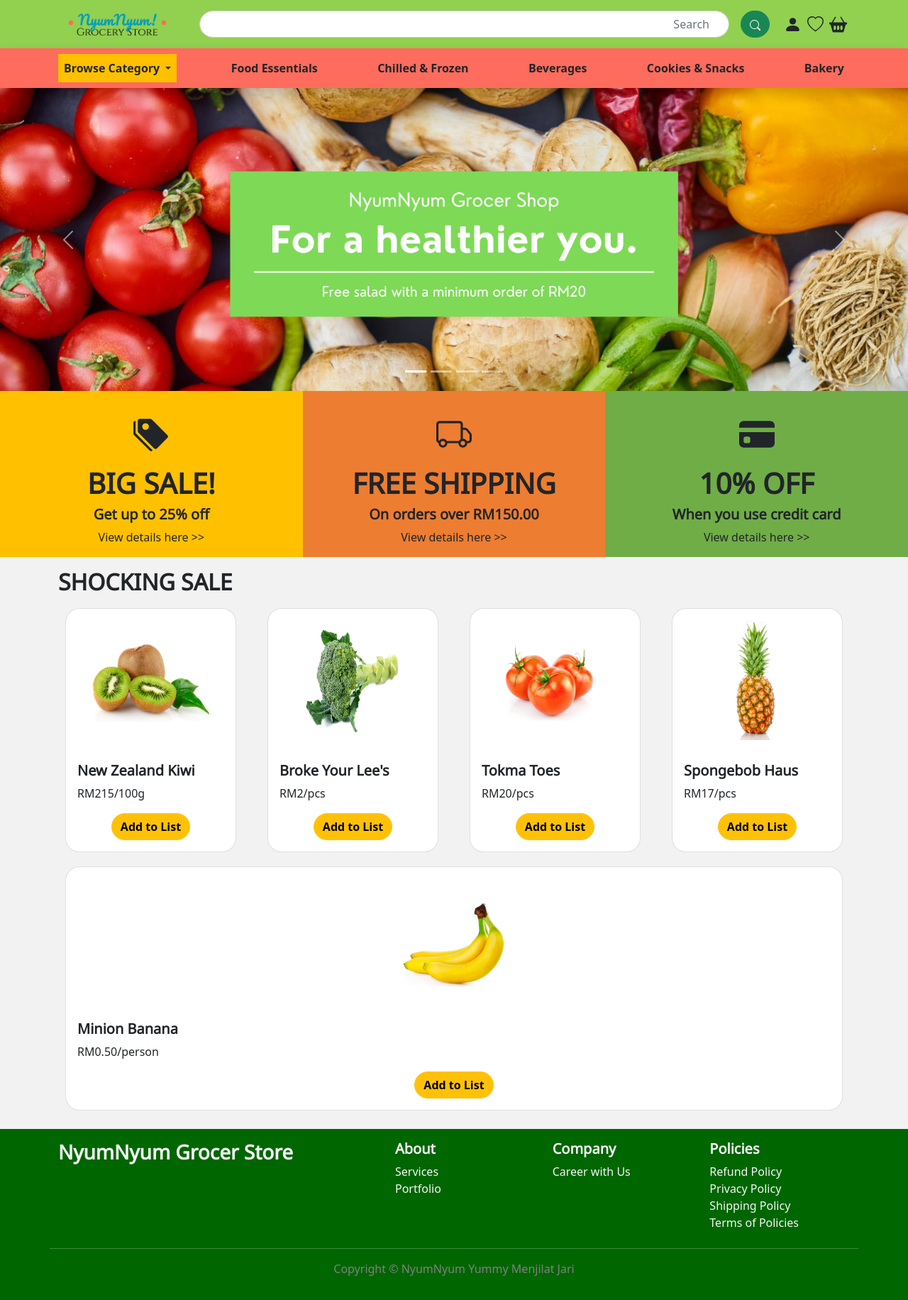
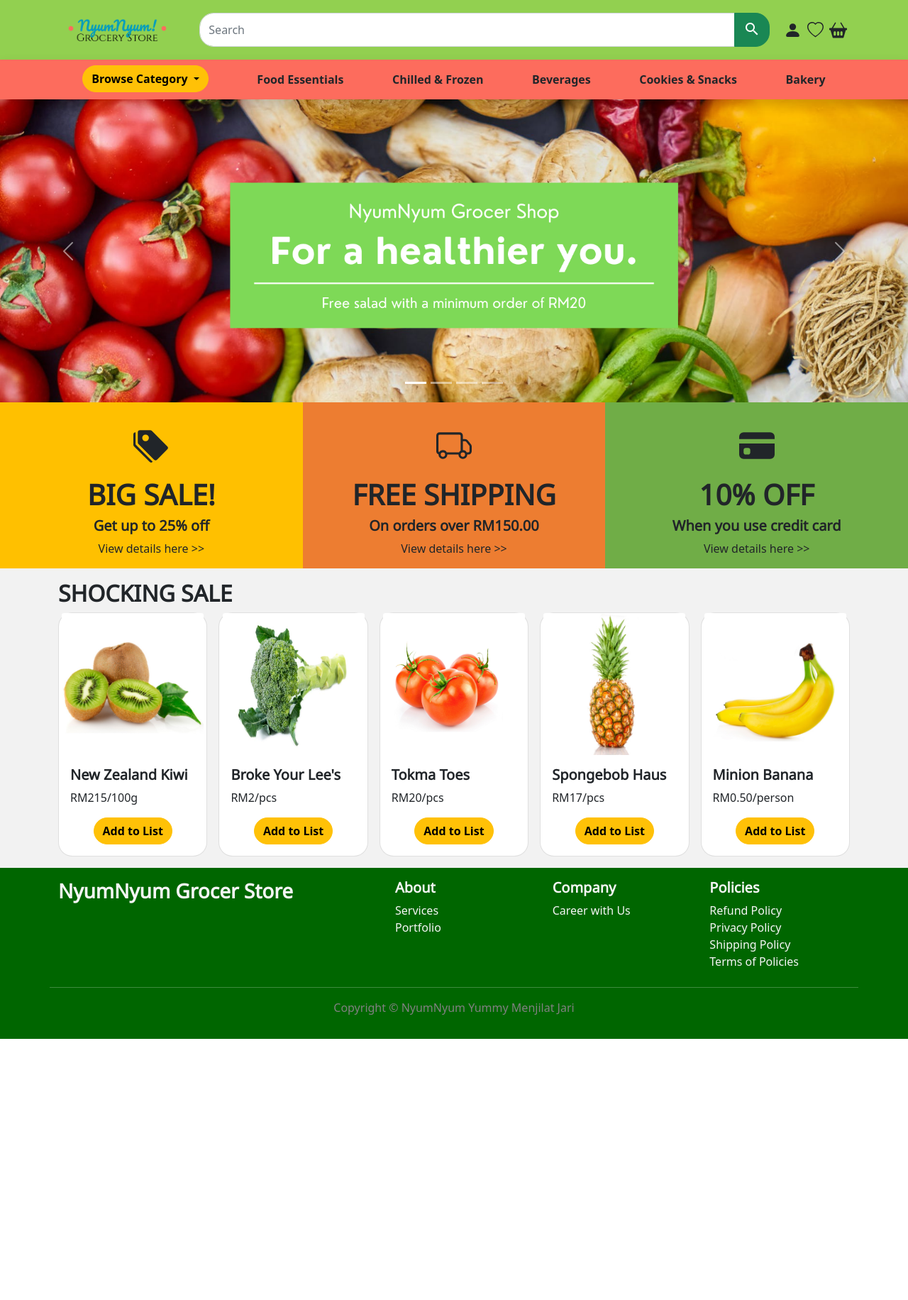
Before and after one commit to aimanaliff/online-grocery-shopping-system, a PHP site: page / in a window 1280 px wide. Shown: the whole page at 71% size. After the commit the page ends 1464 px from the top, so only its background shows below. Run offline with PHP 8.4, Linux system fonts and the light colour scheme.

Commit message:
New Navbar Search

```diff
--- a/index.html
+++ b/index.html
@@ -14,22 +14,20 @@
 </head>
 
 <body>
-  <header class="py-2" style="background-color: #92D050;">
+  <header class="py-3" style="background-color: #92D050;">
     <div class="container d-grid gap-3 align-items-center" style="grid-template-columns: 1fr 5fr;">
       <a href="index.html" class="navbar-brand">
         <img src="img/nyumnyumlogo.png" alt="logo" width="150" class="mx-2">
       </a>
       <div class="d-flex align-items-center">
-        <form class="w-100 me-3">
-          <input type="search" class="form-control" style="border-radius: 20px;" placeholder="Search"
-            spellcheck="false" data-ms-editor="true">
-        </form>
-        <button class="btn btn-success" style="border-radius: 30px;" type="submit"><svg
-            xmlns="http://www.w3.org/2000/svg" width="15" height="15" fill="currentColor" class="bi bi-search"
-            viewBox="0 0 15 15">
-            <path
-              d="M11.742 10.344a6.5 6.5 0 1 0-1.397 1.398h-.001c.03.04.062.078.098.115l3.85 3.85a1 1 0 0 0 1.415-1.414l-3.85-3.85a1.007 1.007 0 0 0-.115-.1zM12 6.5a5.5 5.5 0 1 1-11 0 5.5 5.5 0 0 1 11 0z" />
-          </svg></button>
+        <div class="input-group">
+          <input type="search" class="form-control" placeholder="Search" aria-label="search"
+              aria-describedby="button-addon2" style="border-radius: 20px 0 0 20px;">
+          <button class="btn btn-success" type="button" id="button-addon2"
+              style="border-radius: 0 20px 20px 0;"><span class="material-icons pt-1">
+                  search
+              </span></button>
+      </div>
 
         <ul class="navbar-nav ms-3 mb-2 mb-md-0 d-flex flex-row">
           <li class="nav-item mx-1">
@@ -52,29 +50,27 @@
     </div>
   </header>
 
-  <nav class="navbar sticky-top navbar-expand-sm d-none d-sm-block shadow py-2 justify-content-center"
-    style="background-color: #FD6C5D;">
-    <div class="container">
-      <ul class="navbar-nav mb-2 mb-md-0 w-100 justify-content-between" style="font-weight: bold;">
-        <li class="nav-item dropdown active">
-          <a class="nav-link dropdown-toggle text-reset text-decoration-none" href="#" id="navbarDropdown" role="button"
-            data-bs-toggle="dropdown" aria-expanded="false">
+  <nav class="container-fluid shadow sticky-top" style="background-color: #FD6C5D;">
+    <div class="container d-flex flex-column flex-md-row justify-content-around py-lg-2 fw-bold">
+        <div class="dropdown">
+            <button class="btn btn-warning dropdown-toggle d-none d-lg-inline-block fw-bold " type="button"
+                id="categoryMenuButton" data-bs-toggle="dropdown" aria-expanded="false">
                 Browse Category
-          </a>
-          <ul class="dropdown-menu" aria-labelledby="navbarDropdown">
+            </button>
+            <ul class="dropdown-menu" aria-labelledby="categoryMenuButton">
                 <li><a class="dropdown-item" href="#">Fresh Fruits</a></li>
                 <li><a class="dropdown-item" href="#">Fresh Meat</a></li>
                 <li><a class="dropdown-item" href="#">Fresh Vegetables</a></li>
                 <li><a class="dropdown-item" href="#">Seafood</a></li>
                 <li><a class="dropdown-item" href="#">Dairy & Cheese</a></li>
             </ul>
-        </li>
-        <li class="nav-item"><a href="#" class="nav-link text-dark">Food Essentials</a></li>
-        <li class="nav-item"><a href="#" class="nav-link text-dark">Chilled & Frozen</a></li>
-        <li class="nav-item"><a href="#" class="nav-link text-dark">Beverages</a></li>
-        <li class="nav-item"><a href="#" class="nav-link text-dark">Cookies & Snacks</a></li>
-        <li class="nav-item"><a href="#" class="nav-link text-dark">Bakery</a></li>
-      </ul>
+        </div>
+        <a href="products.html" class="py-2 d-none d-lg-inline-block text-dark text-decoration-none">Food
+            Essentials</a>
+        <a href="#" class="py-2 d-none d-lg-inline-block text-dark text-decoration-none">Chilled & Frozen</a>
+        <a href="#" class="py-2 d-none d-lg-inline-block text-dark text-decoration-none">Beverages</a>
+        <a href="#" class="py-2 d-none d-lg-inline-block text-dark text-decoration-none">Cookies & Snacks</a>
+        <a href="#" class="py-2 d-none d-lg-inline-block text-dark text-decoration-none">Bakery</a>
     </div>
 </nav>
 
@@ -153,9 +149,9 @@
     </div>
   </div>
 
-  <div class="container">
+  <div class="container pb-3">
     <h2 class="fw-bold pt-3">SHOCKING SALE</h2>
-    <div class="row pb-3">
+    <div class="row row-cols-1 row-cols-sm-2 row-cols-md-3 row-cols-lg-5 g-3">
       <div class="col">
         <div class="card sshighlight">
           <img src="img/kiwi.jpg" class="card-img-top" alt="..." />
--- a/nyumstyle.css
+++ b/nyumstyle.css
@@ -24,21 +24,13 @@ h5 {
 
 .sshighlight {
   border-radius: 20px;
-  margin: 10px;
 }
 
 .card > img {
   height: 200px;
   width: 200px;
-  display: inline-block;
-  justify-content: center;
-  margin-left: auto;
-  margin-right: auto;
-  padding: 15px;
-}
-
-input[type="search"]::placeholder {
-  text-align: right;
+  display: block;
+  margin: auto;
 }
 
 .btn {
```
Lines whose indentation alone changed are shown as unchanged.
